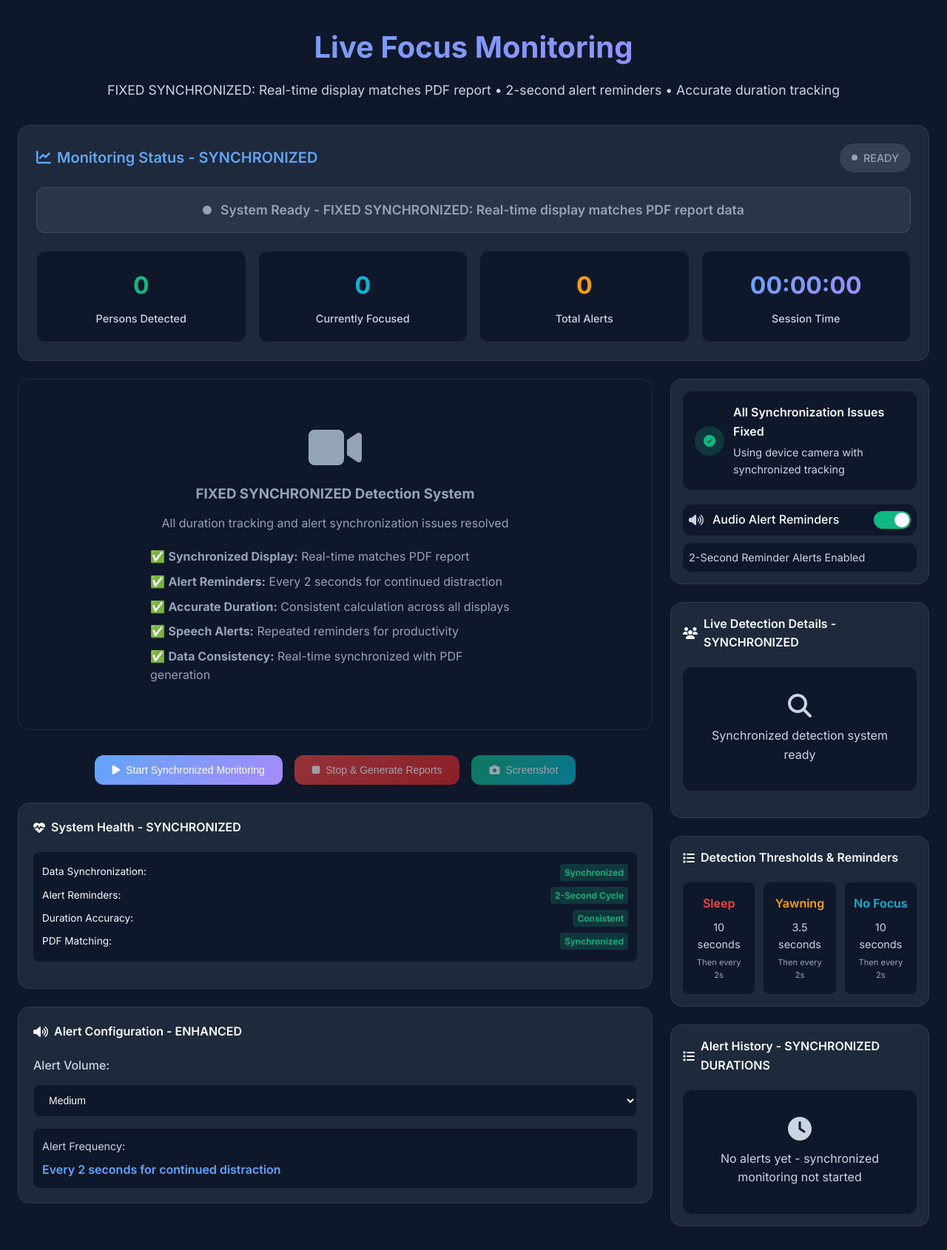
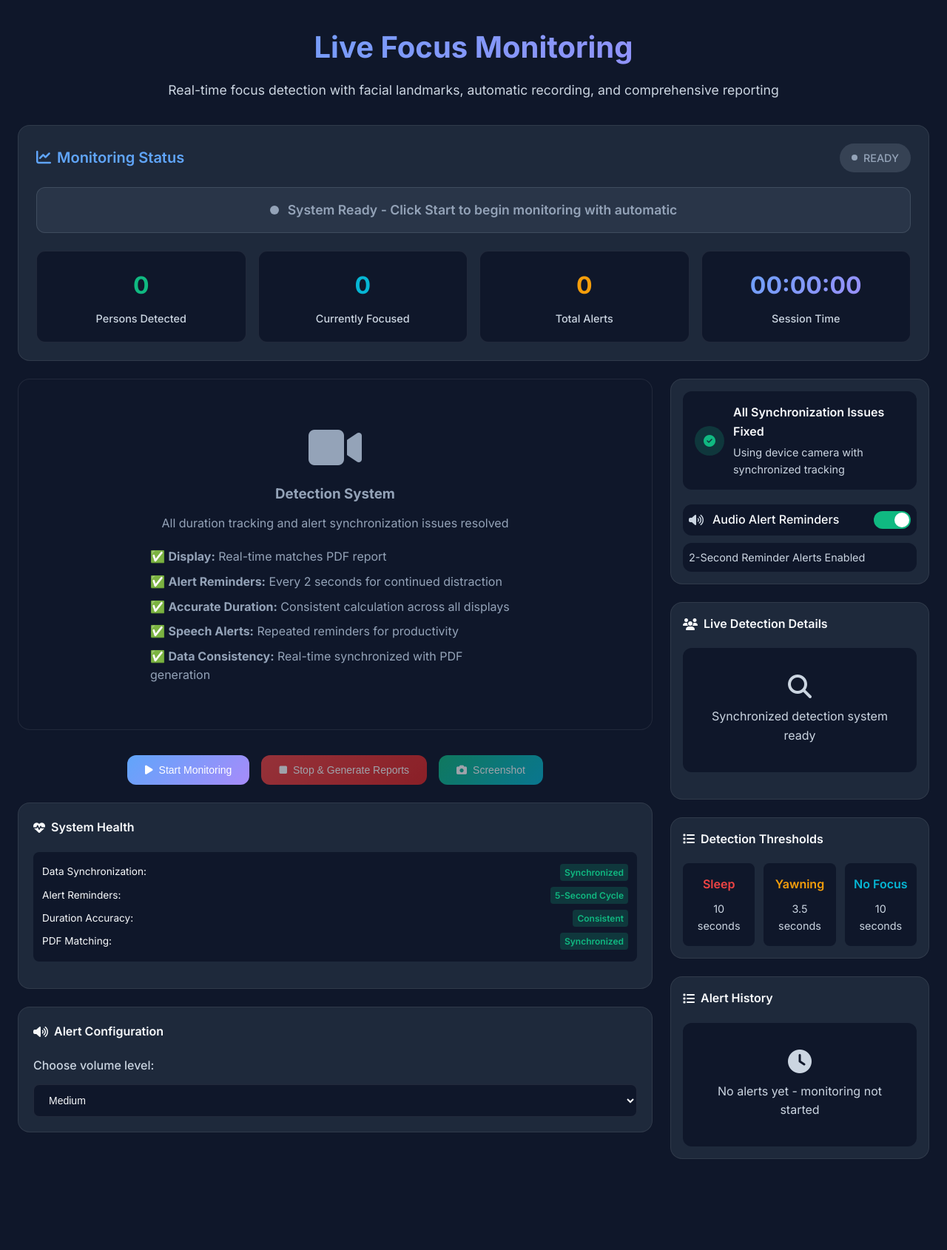
Before and after one commit to Jejetrs/smart-focus-alert, a Flask app: template templates/webcam.html in a window 1280 px wide. Shown: the part 71-1761 px from the top of the page at 74% size. After the commit the page ends 1638 px from the top, so only its background shows below. Run offline with Flask 3, Linux system fonts and the light colour scheme; the template is opened without the code that fills it, so the values that code supplies are empty.

Commit message:
Update webcam.html

```diff
--- a/templates/webcam.html
+++ b/templates/webcam.html
@@ -834,7 +834,7 @@
                 </a>
                 <div class="nav-links">
                     <a href="/" class="nav-link">Home</a>
-                    <a href="/webcam" class="nav-link active">Live Monitoring</a>
+                    <a href="/live" class="nav-link active">Live Monitoring</a>
                     <a href="/upload" class="nav-link">Upload</a>
                 </div>
             </div>
@@ -844,14 +844,14 @@
     <div class="main-container">
         <div class="page-header">
             <h1 class="page-title text-gradient">Live Focus Monitoring</h1>
-            <p class="page-subtitle">FIXED SYNCHRONIZED: Real-time display matches PDF report • 2-second alert reminders • Accurate duration tracking</p>
+            <p class="page-subtitle">Real-time focus detection with facial landmarks, automatic recording, and comprehensive reporting</p>
         </div>
 
         <div class="monitoring-status-card">
             <div class="card-header">
                 <h2 class="card-title">
                     <i class="fas fa-chart-line"></i>
-                    Monitoring Status - SYNCHRONIZED
+                    Monitoring Status
                 </h2>
                 <div class="live-indicator" id="liveIndicator">
                     <div class="live-dot" id="liveDot"></div>
@@ -861,7 +861,7 @@
 
             <div class="status-display" id="currentStatus">
                 <span class="status-indicator"></span>
-                System Ready - FIXED SYNCHRONIZED: Real-time display matches PDF report data
+                System Ready - Click Start to begin monitoring with automatic
             </div>
 
             <div class="stats-grid">
@@ -894,10 +894,10 @@
 
                     <div class="video-placeholder" id="videoPlaceholder">
                         <i class="fas fa-video"></i>
-                        <h3 style="margin-bottom: 12px;">FIXED SYNCHRONIZED Detection System</h3>
+                        <h3 style="margin-bottom: 12px;">Detection System</h3>
                         <p style="margin-bottom: 20px;">All duration tracking and alert synchronization issues resolved</p>
                         <div style="text-align: left; max-width: 500px; line-height: 1.6;">
-                            <div style="margin-bottom: 8px;">✅ <strong>Synchronized Display:</strong> Real-time matches PDF report</div>
+                            <div style="margin-bottom: 8px;">✅ <strong>Display:</strong> Real-time matches PDF report</div>
                             <div style="margin-bottom: 8px;">✅ <strong>Alert Reminders:</strong> Every 2 seconds for continued distraction</div>
                             <div style="margin-bottom: 8px;">✅ <strong>Accurate Duration:</strong> Consistent calculation across all displays</div>
                             <div style="margin-bottom: 8px;">✅ <strong>Speech Alerts:</strong> Repeated reminders for productivity</div>
@@ -909,7 +909,7 @@
                 <div class="controls-panel">
                     <button class="btn btn-primary" id="startBtn" onclick="startMonitoring()">
                         <i class="fas fa-play"></i>
-                        Start Synchronized Monitoring
+                        Start Monitoring
                     </button>
                     <button class="btn btn-danger" id="stopBtn" onclick="stopMonitoring()" disabled>
                         <i class="fas fa-stop"></i>
@@ -924,7 +924,7 @@
                 <div class="left-card">
                     <div class="sidebar-header">
                         <i class="fas fa-heartbeat"></i>
-                        System Health - SYNCHRONIZED
+                        System Health
                     </div>
 
                     <div class="status-health" id="systemHealth">
@@ -934,7 +934,7 @@
                         </div>
                         <div class="health-item">
                             <span>Alert Reminders:</span>
-                            <span class="health-status ok" id="reminderHealth">2-Second Cycle</span>
+                            <span class="health-status ok" id="reminderHealth">5-Second Cycle</span>
                         </div>
                         <div class="health-item">
                             <span>Duration Accuracy:</span>
@@ -950,20 +950,15 @@
                 <div class="left-card">
                     <div class="sidebar-header">
                         <i class="fas fa-volume-up"></i>
-                        Alert Configuration - ENHANCED
+                        Alert Configuration
                     </div>
 
-                    <label class="volume-label">Alert Volume:</label>
+                    <label class="volume-label">Choose volume level:</label>
                     <select class="volume-select" id="alertVolume">
                         <option value="0.3">Low</option>
                         <option value="0.6" selected>Medium</option>
                         <option value="1.0">High</option>
                     </select>
-
-                    <div style="margin-top: 16px; padding: 12px; background: var(--dark-bg); border-radius: 8px;">
-                        <div style="font-size: 0.9rem; color: var(--text-secondary); margin-bottom: 8px;">Alert Frequency:</div>
-                        <div style="font-weight: 600; color: var(--primary-blue);">Every 2 seconds for continued distraction</div>
-                    </div>
                 </div>
 
                 <div class="left-card" style="display: none;" id="downloadsSection">
@@ -984,7 +979,7 @@
                         </div>
                         <div class="connection-text">
                             <div class="connection-title">All Synchronization Issues Fixed</div>
-                            <div class="connection-subtitle" id="connectionSubtitle">Real-time display synchronized with PDF data</div>
+                            <div class="connection-subtitle" id="connectionSubtitle">Real-time display with PDF data</div>
                         </div>
                     </div>
 
@@ -1002,7 +997,7 @@
                 <div class="sidebar-card">
                     <div class="sidebar-header">
                         <i class="fas fa-users"></i>
-                        Live Detection Details - SYNCHRONIZED
+                        Live Detection Details
                         <div class="alert-badge" id="detectionBadge" style="display: none;">
                             <i class="fas fa-exclamation-triangle"></i>
                             ALERT
@@ -1020,24 +1015,21 @@
                 <div class="sidebar-card">
                     <div class="sidebar-header">
                         <i class="fas fa-list"></i>
-                        Detection Thresholds & Reminders
+                        Detection Thresholds
                     </div>
 
                     <div class="thresholds-grid">
                         <div class="threshold-item threshold-sleep">
                             <div class="threshold-label">Sleep</div>
                             <div class="threshold-time">10 seconds</div>
-                            <div style="font-size: 0.7rem; color: var(--text-muted); margin-top: 4px;">Then every 2s</div>
                         </div>
                         <div class="threshold-item threshold-yawning">
                             <div class="threshold-label">Yawning</div>
                             <div class="threshold-time">3.5 seconds</div>
-                            <div style="font-size: 0.7rem; color: var(--text-muted); margin-top: 4px;">Then every 2s</div>
                         </div>
                         <div class="threshold-item threshold-focus">
                             <div class="threshold-label">No Focus</div>
                             <div class="threshold-time">10 seconds</div>
-                            <div style="font-size: 0.7rem; color: var(--text-muted); margin-top: 4px;">Then every 2s</div>
                         </div>
                     </div>
                 </div>
@@ -1045,13 +1037,13 @@
                 <div class="sidebar-card">
                     <div class="sidebar-header">
                         <i class="fas fa-list"></i>
-                        Alert History - SYNCHRONIZED DURATIONS
+                        Alert History
                     </div>
 
                     <div class="alert-history" id="alertHistory">
                         <div class="text-center" style="color: var(--text-secondary); padding: 20px;">
                             <i class="fas fa-clock" style="font-size: 2rem; margin-bottom: 12px; display: block;"></i>
-                            <p>No alerts yet - synchronized monitoring not started</p>
+                            <p>No alerts yet - monitoring not started</p>
                         </div>
                     </div>
                 </div>
@@ -1208,7 +1200,7 @@
                 element.className = `health-status ${status}`;
                 const statusText = {
                     sync: status === 'ok' ? 'Synchronized' : 'Error',
-                    reminder: status === 'ok' ? '2-Second Cycle' : 'Error',
+                    reminder: status === 'ok' ? '5-Second Cycle' : 'Error',
                     duration: status === 'ok' ? 'Consistent' : 'Error',
                     pdf: status === 'ok' ? 'Synchronized' : 'Error'
                 };
@@ -1331,7 +1323,7 @@
 
             if (audioEnabled) {
                 toggle.classList.remove('off');
-                statusText.textContent = '2-Second Reminder Alerts Enabled';
+                statusText.textContent = 'Reminder Alerts Enabled';
                 statusText.style.color = 'var(--success)';
             } else {
                 toggle.classList.add('off');
@@ -1718,11 +1710,6 @@
 
             const message = baseMessages[alertType] || `Person ${personId} attention alert`;
 
-            // FIXED SYNCHRONIZED: Add reminder indicator for continued productivity
-            if (category === 'reminder') {
-                return message + ' (Reminder)';
-            }
-
             return message;
         }
 
```
